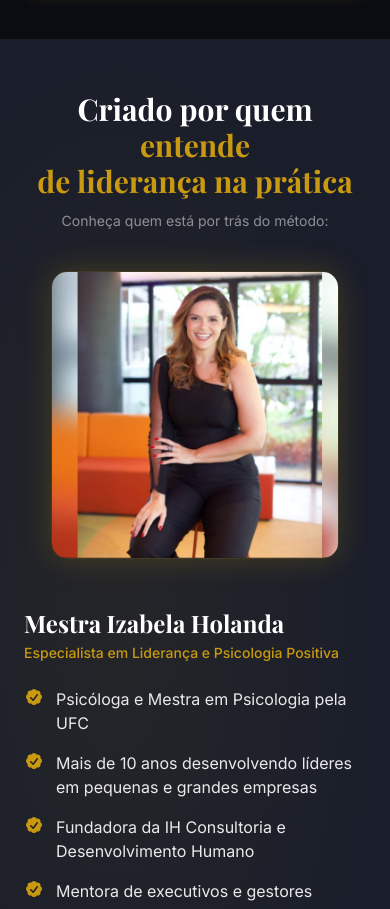
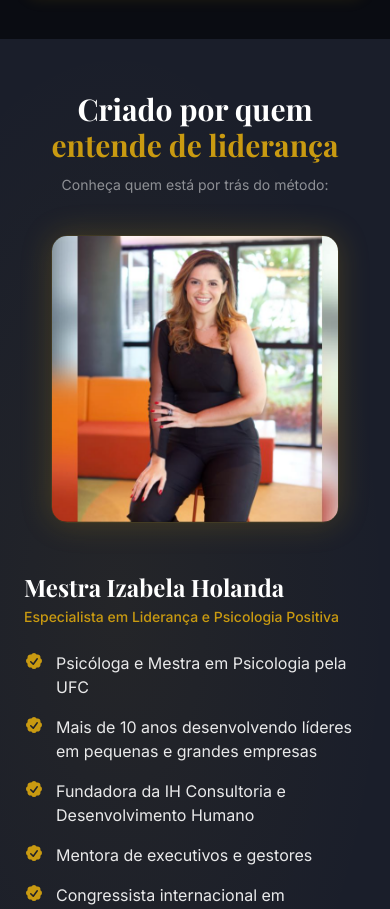
Before and after one commit to techfranca/IZA_DNA-da-Lideranca, a Next.js app: page / in a window 390 px wide. Shown: the part 3306-4215 px from the top of the page. Built offline with nearby package versions, Linux system fonts and the light colour scheme.

Commit message:
titulo autoridade 2 linhas mobile

```diff
--- a/src/app/page.tsx
+++ b/src/app/page.tsx
@@ -279,9 +279,9 @@ export default function Home() {
         <div className="relative mx-auto max-w-5xl px-6 py-10 md:py-12">
 
           <SectionTitle>
-            Criado por quem <span className="text-gold">entende</span>
+            Criado por quem
             <br />
-            <span className="text-gold">de liderança na prática</span>
+            <span className="text-gold">entende de liderança</span>
           </SectionTitle>
           <p className="mt-3 text-center text-sm text-white/50">
             Conheça quem está por trás do método:
```
